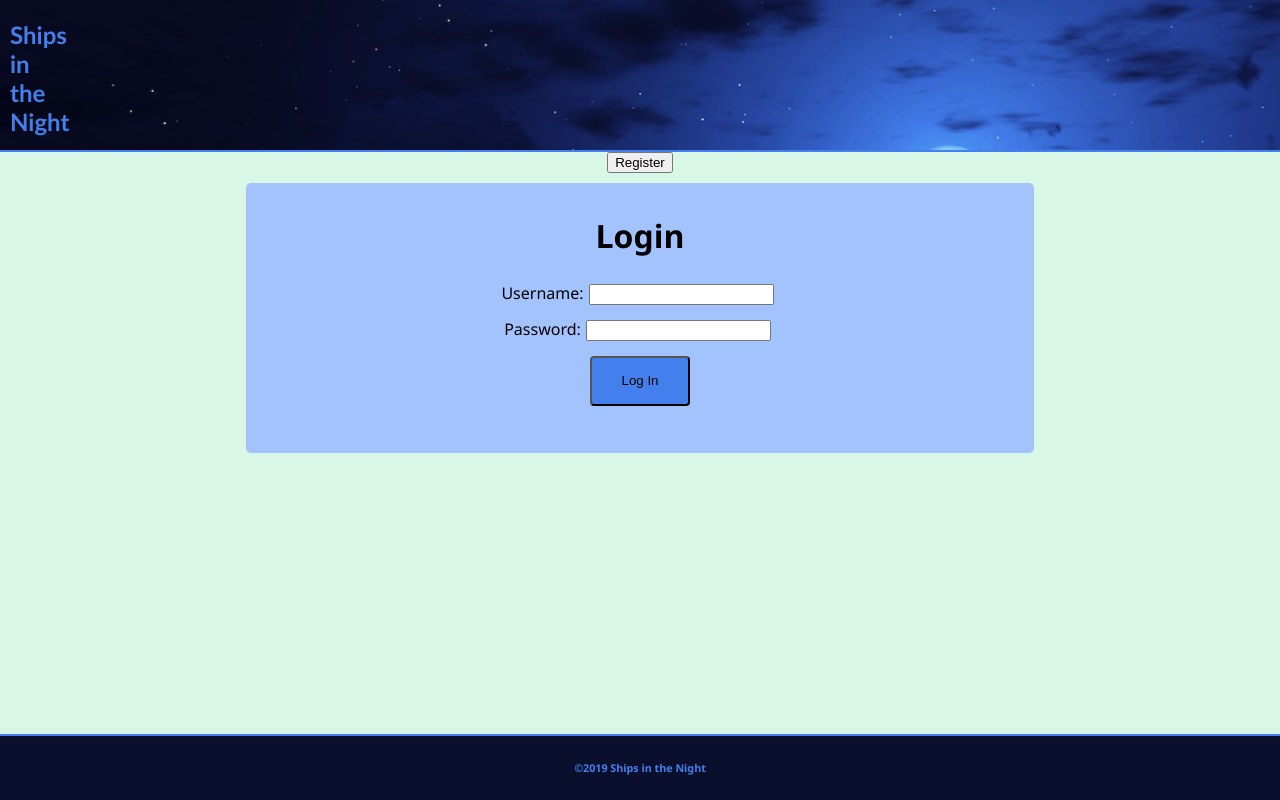
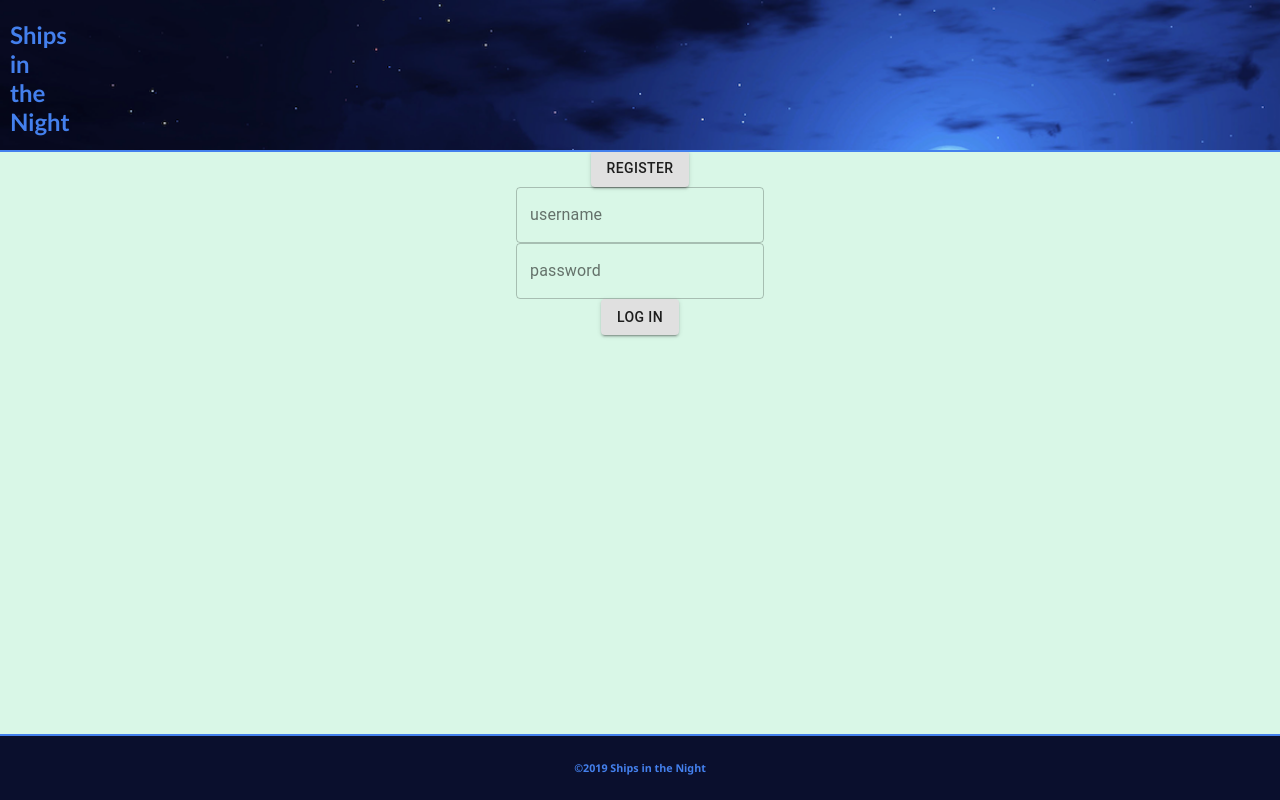
Before and after one commit to nathantwold/ships-in-the-night, a React (Create React App) app: page /#/home in a window 1280 px wide. Built offline with nearby package versions, Linux system fonts and the light colour scheme; no server answers.

Commit message:
reworking login to Mui

```diff
--- a/src/components/LoginPage/LoginPage.js
+++ b/src/components/LoginPage/LoginPage.js
@@ -1,5 +1,6 @@
 import React, { Component } from 'react';
 import { connect } from 'react-redux';
+import { Button, TextField } from '@material-ui/core';
 
 class LoginPage extends Component {
   state = {
@@ -7,16 +8,11 @@ class LoginPage extends Component {
     password: '',
   };
 
-  login = (event) => {
-    event.preventDefault();
-
+  login = () => {
     if (this.state.username && this.state.password) {
       this.props.dispatch({
         type: 'LOGIN',
-        payload: {
-          username: this.state.username,
-          password: this.state.password,
-        },
+        payload: this.state
       });
       this.props.history.push('/home');
     } else {
@@ -32,7 +28,7 @@ class LoginPage extends Component {
 
   render() {
     return (
-      <div>
+      <div style={{ textAlign: "center" }}>
         {this.props.errors.loginMessage && (
           <h2
             className="alert"
@@ -41,48 +37,28 @@ class LoginPage extends Component {
             {this.props.errors.loginMessage}
           </h2>
         )}
-        <center>
-          <button
-            type="button"
-            className="link-button"
-            onClick={() => {this.props.dispatch({type: 'SET_TO_REGISTER_MODE'})}}
-          >
+        <Button variant="contained" onClick={() => { this.props.dispatch({ type: 'SET_TO_REGISTER_MODE' }) }}>
           Register
-          </button>
-        </center>
-        <form onSubmit={this.login}>
-          <h1>Login</h1>
+        </Button>
         <div>
-            <label htmlFor="username">
-              Username:
-              <input
+          <TextField
+            variant="outlined"
+            label="username"
             type="text"
-                name="username"
             value={this.state.username}
             onChange={this.handleInputChangeFor('username')}
           />
-            </label>
-          </div>
-          <div>
-            <label htmlFor="password">
-              Password:
-              <input
+          <br />
+          <TextField
+            variant="outlined"
+            label="password"
             type="password"
-                name="password"
             value={this.state.password}
             onChange={this.handleInputChangeFor('password')}
           />
-            </label>
+          <br />
+          <Button variant="contained" onClick={this.login}>Log in</Button>
         </div>
-          <div>
-            <input
-              className="log-in"
-              type="submit"
-              name="submit"
-              value="Log In"
-            />
-          </div>
-        </form>
       </div>
     );
   }
--- a/src/components/RegisterPage/RegisterPage.js
+++ b/src/components/RegisterPage/RegisterPage.js
@@ -7,16 +7,11 @@ class RegisterPage extends Component {
     password: '',
   };
 
-  registerUser = (event) => {
-    event.preventDefault();
-
+  registerUser = () => {
     if (this.state.username && this.state.password) {
       this.props.dispatch({
         type: 'REGISTER',
-        payload: {
-          username: this.state.username,
-          password: this.state.password,
-        },
+        payload: this.state
       });
       this.props.history.push('/fleet')
     } else {
```
Lines whose indentation alone changed are shown as unchanged.
